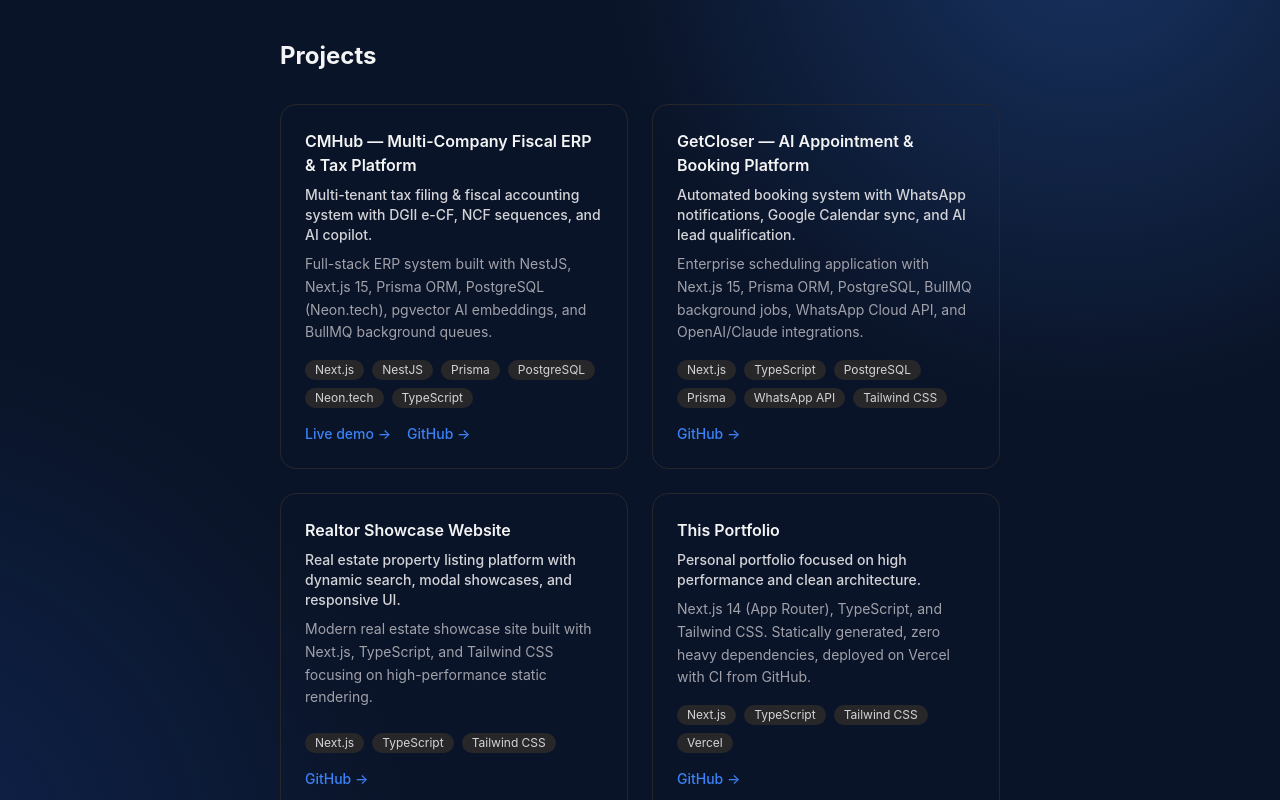
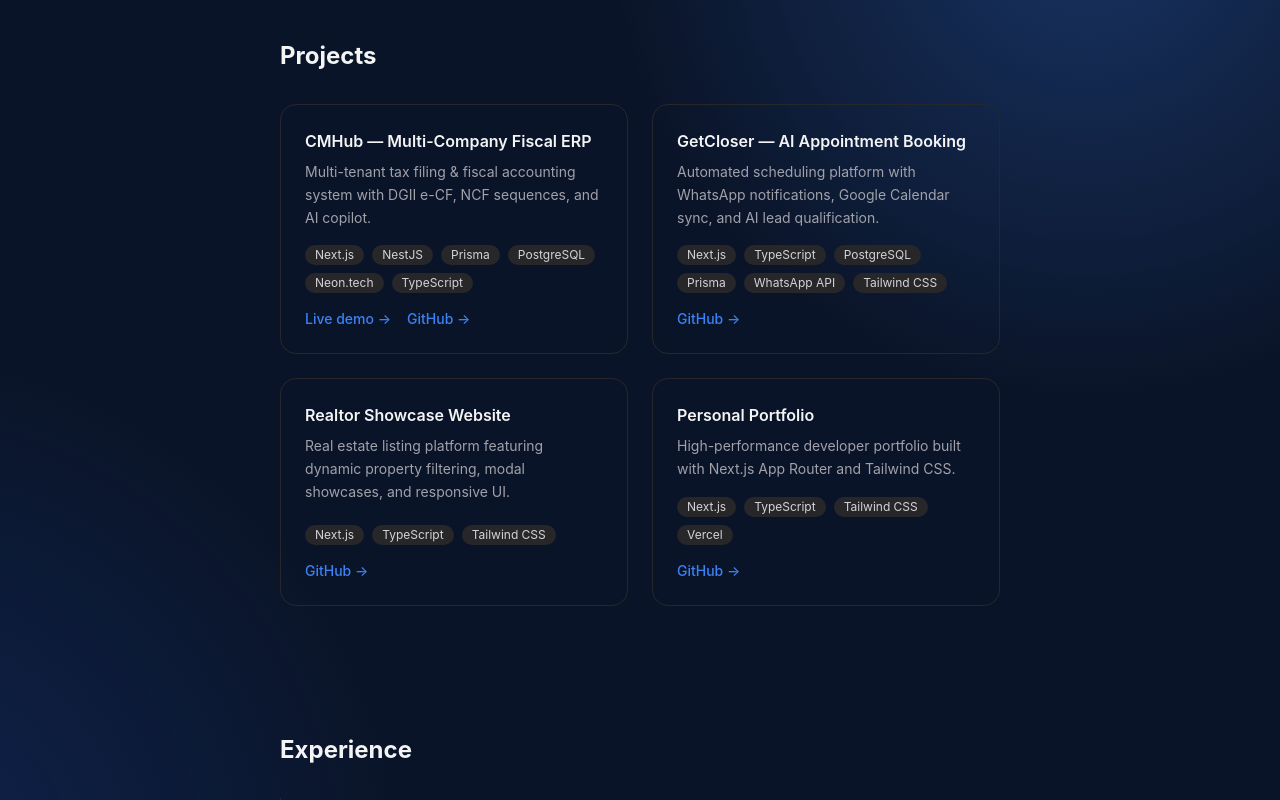
Before and after one commit to raulcaminero/Portafolio, a Next.js app: page / in a window 1280 px wide. Shown: the part 800-1600 px from the top of the page. Built offline with nearby package versions, Linux system fonts and the light colour scheme.

Commit message:
style: simplify project cards to title, short description, tech stack, and links

```diff
--- a/app/page.tsx
+++ b/app/page.tsx
@@ -61,8 +61,7 @@
           {projects.map((p) => (
             <article key={p.name} className="flex flex-col rounded-2xl border border-zinc-200 p-6 transition-all duration-300 hover:-translate-y-1 hover:border-accent hover:shadow-lg hover:shadow-blue-500/10 dark:border-zinc-800 dark:hover:border-accent-dark">
               <h3 className="font-semibold text-zinc-900 dark:text-zinc-100">{p.name}</h3>
-              <p className="mt-2 text-sm font-medium text-zinc-700 dark:text-zinc-300">{p.description}</p>
-              <p className="mt-2 flex-1 text-sm leading-relaxed text-zinc-600 dark:text-zinc-400">{p.details}</p>
+              <p className="mt-2 flex-1 text-sm leading-relaxed text-zinc-600 dark:text-zinc-400">{p.description}</p>
               <div className="mt-4 flex flex-wrap gap-2">
                 {p.stack.map((s) => (
                   <span key={s} className="rounded-full bg-zinc-100 px-2.5 py-0.5 text-xs text-zinc-700 dark:bg-zinc-800 dark:text-zinc-300">{s}</span>
--- a/data/content.ts
+++ b/data/content.ts
@@ -13,7 +13,7 @@
 export type Project = {
   name: string;
   description: string;
-  details: string;
+  details?: string;
   stack: string[];
   demo?: string;
   repo?: string;
@@ -21,35 +21,27 @@
 
 export const projects: Project[] = [
   {
-    name: "CMHub — Multi-Company Fiscal ERP & Tax Platform",
+    name: "CMHub — Multi-Company Fiscal ERP",
     description: "Multi-tenant tax filing & fiscal accounting system with DGII e-CF, NCF sequences, and AI copilot.",
-    details:
-      "Full-stack ERP system built with NestJS, Next.js 15, Prisma ORM, PostgreSQL (Neon.tech), pgvector AI embeddings, and BullMQ background queues.",
     stack: ["Next.js", "NestJS", "Prisma", "PostgreSQL", "Neon.tech", "TypeScript"],
     demo: "https://cmhub-web.vercel.app/cmhub",
     repo: "https://github.com/raulcaminero/cmhub",
   },
   {
-    name: "GetCloser — AI Appointment & Booking Platform",
-    description: "Automated booking system with WhatsApp notifications, Google Calendar sync, and AI lead qualification.",
-    details:
-      "Enterprise scheduling application with Next.js 15, Prisma ORM, PostgreSQL, BullMQ background jobs, WhatsApp Cloud API, and OpenAI/Claude integrations.",
+    name: "GetCloser — AI Appointment Booking",
+    description: "Automated scheduling platform with WhatsApp notifications, Google Calendar sync, and AI lead qualification.",
     stack: ["Next.js", "TypeScript", "PostgreSQL", "Prisma", "WhatsApp API", "Tailwind CSS"],
     repo: "https://github.com/raulcaminero/smart-schedule",
   },
   {
     name: "Realtor Showcase Website",
-    description: "Real estate property listing platform with dynamic search, modal showcases, and responsive UI.",
-    details:
-      "Modern real estate showcase site built with Next.js, TypeScript, and Tailwind CSS focusing on high-performance static rendering.",
+    description: "Real estate listing platform featuring dynamic property filtering, modal showcases, and responsive UI.",
     stack: ["Next.js", "TypeScript", "Tailwind CSS"],
     repo: "https://github.com/raulcaminero/realtor-website",
   },
   {
-    name: "This Portfolio",
-    description: "Personal portfolio focused on high performance and clean architecture.",
-    details:
-      "Next.js 14 (App Router), TypeScript, and Tailwind CSS. Statically generated, zero heavy dependencies, deployed on Vercel with CI from GitHub.",
+    name: "Personal Portfolio",
+    description: "High-performance developer portfolio built with Next.js App Router and Tailwind CSS.",
     stack: ["Next.js", "TypeScript", "Tailwind CSS", "Vercel"],
     repo: "https://github.com/raulcaminero/portafolio",
   },
```
